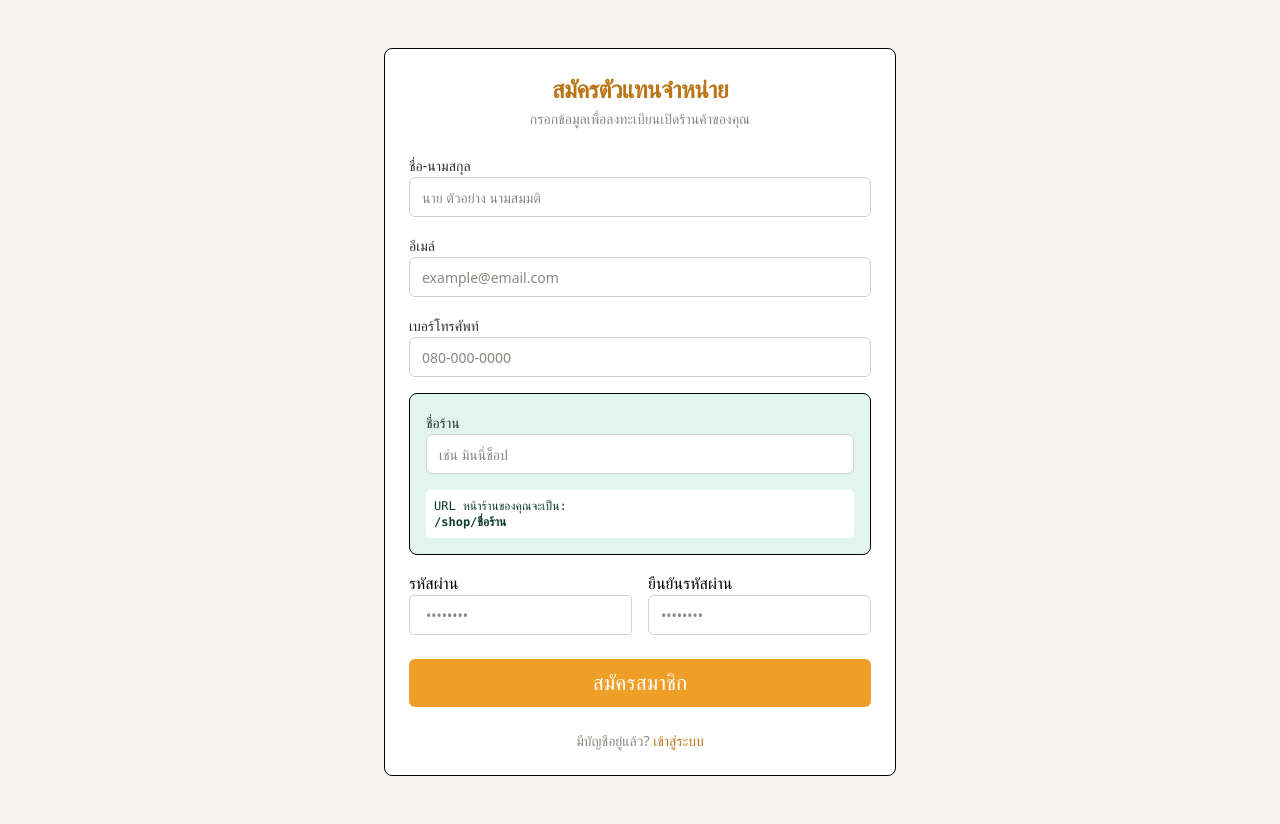
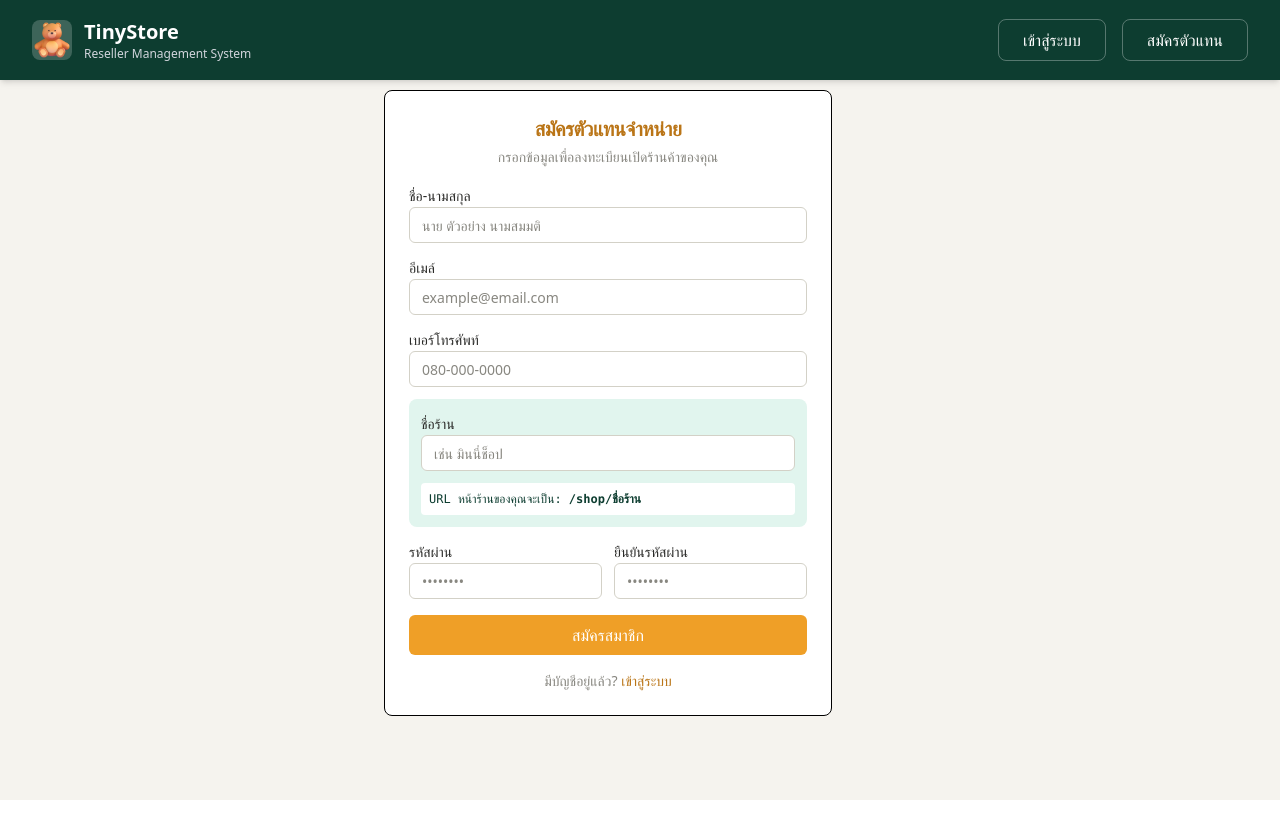
Before and after one commit to Dreamdevfull/Bootcamp, a Next.js app in the folder frontend/reseller_management_system/: page /register in a window 1280 px wide. After the commit the page ends 800 px from the top, so only its background shows below. Built offline with nearby package versions, Linux system fonts and the light colour scheme.

Commit message:
แก้ login,register build ไม่ได้

```diff
--- a/frontend/reseller_management_system/src/app/(Auth)/register/page.tsx
+++ b/frontend/reseller_management_system/src/app/(Auth)/register/page.tsx
@@ -1,9 +1,10 @@
-import Link from 'next/link';
-import React from 'react'
+'use client'
+import Header from '@/app/components/layout/header'
+import FromRegister from '@/app/components/ui/fromregister'
+import { Suspense } from "react";
 
 const RegisterPage = () => {
-    const classNamelabel = "text-sm font-medium text-[#2C2C2A]"
-    const classNameinput = "flex h-10 w-full rounded-md border text-[#888780] bg-[#FFFFFF] px-3 py-2 text-sm placeholder:text-[#888780] focus:outline-none focus:ring-2 disabled:cursor-not-allowed disabled:opacity-50 border-[#D3D1C7] focus:ring-[#9FE1CB]"
+
     const success = false
   if (success) {
     return (
@@ -50,58 +51,16 @@ const RegisterPage = () => {
   }
 
   return (
-    <div className="flex min-h-screen items-center justify-center bg-[#F5F3EE] p-4 py-12">
-      <div className="w-full max-w-lg">
-        <form action="" className="w-full max-w-lg space-y-6 border border-[] bg-[#FFFFFF] rounded-lg p-6">
-          <div className="space-y-1 text-center">
-          <div className="text-2xl font-bold tracking-tight text-[#BA7517]">
-            สมัครตัวแทนจำหน่าย
-          </div>
-          <p className="text-sm text-[#888780]">
-            กรอกข้อมูลเพื่อลงทะเบียนเปิดร้านค้าของคุณ
-          </p>
-        </div>
-          <div className="space-y-4">
-            <label htmlFor="fullName" className={classNamelabel}>ชื่อ-นามสกุล</label>
-            <input className={classNameinput} id="fullName" placeholder="นาย ตัวอย่าง นามสมมติ" required/>
-            <label htmlFor="email" className={classNamelabel}>อีเมล์</label>
-            <input className={classNameinput} id="email" type="email" placeholder="example@email.com" required />
-            <label htmlFor="phone" className={classNamelabel}>เบอร์โทรศัพท์</label>
-            <input className={classNameinput} id="phone" type="tel" placeholder="080-000-0000" required/>
-            <div className="p-4 bg-[#e1f5ee] rounded-lg border border-[] space-y-4">
-              <label htmlFor="shopName" className={classNamelabel}>ชื่อร้าน</label>
-              <input className={classNameinput} id="shopName" placeholder="เช่น มินนี่ช็อป" required/>
-              <p className="text-xs text-[#0d3d30] font-mono bg-white p-2 rounded">
-                URL หน้าร้านของคุณจะเป็น: <br />
-                <strong>/shop/ชื่อร้าน</strong>
-              </p>
-            </div>
-            <div className="flex gap-4">
-              <div className="flex-1">
-                <label htmlFor="password">รหัสผ่าน</label>
-                <input id="password" type="password" placeholder="••••••••" required className="w-full border rounded px-4 py-2 h-10 text-sm placeholder:text-[#888780] focus:outline-none focus:ring-2 disabled:cursor-not-allowed disabled:opacity-50 border-[#D3D1C7] focus:ring-[#9FE1CB]" />
-
-              </div>
-
-              <div className="flex-1">
-                <label htmlFor="confirmPassword">ยืนยันรหัสผ่าน</label>
-                <input id="confirmPassword" type="password" placeholder="••••••••" required className={classNameinput} />
-              </div>
-
-            </div>
-          </div>
-          <button type="submit" className="w-full bg-[#EF9F27] text-[#FFFFFF] hover:bg-[#BA7517] focus:outline-none focus:ring-2 focus:ring-[#BA7517] cursor-pointer rounded-md px-4 py-2 text-[21px]">
-            สมัครสมาชิก
-          </button>
-          <p className="text-center text-sm text-[#888780]">
-            มีบัญชีอยู่แล้ว?{" "}
-            <Link href="/reseller/login" className="text-[#BA7517] hover:underline">
-              เข้าสู่ระบบ
-            </Link>
-          </p>
-        </form>
+    <>
+    <div className="min-h-screen bg-[#F5F3EE]">
+      <Header/>
+      <div className="flex w-full max-w-lg mx-auto mt-2.5">
+        <Suspense fallback={<div>Loading...</div>}>
+          <FromRegister />
+        </Suspense>
       </div>
     </div>
+    </>
   )
 }
 
--- a/frontend/reseller_management_system/src/app/components/layout/header.tsx
+++ b/frontend/reseller_management_system/src/app/components/layout/header.tsx
@@ -1,9 +1,9 @@
 import React from 'react'
 import Image from "next/image";
-
+import Link from 'next/link';
 const Header = () => {
   return (
-    <nav className="w-full h-20 bg-[#0d3d30] text-white flex items-center justify-between px-8 shadow-md">
+    <nav className="sticky top-0 z-50 w-full h-20 bg-[#0d3d30] text-white flex items-center justify-between px-8 shadow-md">
       <div className="flex items-center gap-3">
         <div className="w-10 h-10 bg-white/20 rounded-lg">
         <Image
@@ -20,8 +20,9 @@ const Header = () => {
       </div>
 
       <div className="flex gap-4">
-        <button className="border border-white/30 px-6 py-2 rounded-lg hover:bg-white/10 transition cursor-pointer">เข้าสู่ระบบ</button>
-        <button className="border border-white/30 px-6 py-2 rounded-lg hover:bg-white/10 transition cursor-pointer">สมัครตัวแทน</button>
+
+          <Link href="/login"><button className="border border-white/30 px-6 py-2 rounded-lg hover:bg-white/10 transition cursor-pointer">เข้าสู่ระบบ</button></Link>
+          <Link href="/register"><button className="border border-white/30 px-6 py-2 rounded-lg hover:bg-white/10 transition cursor-pointer">สมัครตัวแทน</button></Link>
       </div>
     </nav>
   )
--- /dev/null
+++ b/frontend/reseller_management_system/src/app/components/ui/fromregister.tsx
@@ -0,0 +1,69 @@
+import React from 'react'
+import Link from 'next/link'
+
+const FromRegister = () => {
+  const classNamelabel = "text-sm font-medium text-[#2C2C2A]"
+  const classNameinput = "flex h-9 w-full rounded-md border text-[#888780] bg-[#FFFFFF] px-3 py-2 text-sm placeholder:text-[#888780] focus:outline-none focus:ring-2 disabled:cursor-not-allowed disabled:opacity-50 border-[#D3D1C7] focus:ring-[#9FE1CB]"
+
+  return (
+    <form className="w-full max-w-md space-y-4 border bg-[#FFFFFF] rounded-lg p-6">
+      <div className="space-y-1 text-center">
+        <div className="text-xl font-bold tracking-tight text-[#BA7517]">
+          สมัครตัวแทนจำหน่าย
+        </div>
+        <p className="text-sm text-[#888780]">
+          กรอกข้อมูลเพื่อลงทะเบียนเปิดร้านค้าของคุณ
+        </p>
+      </div>
+
+      <div className="space-y-3">
+        <div>
+          <label htmlFor="fullName" className={classNamelabel}>ชื่อ-นามสกุล</label>
+          <input className={classNameinput} id="fullName" placeholder="นาย ตัวอย่าง นามสมมติ" required />
+        </div>
+        <div>
+          <label htmlFor="email" className={classNamelabel}>อีเมล์</label>
+          <input className={classNameinput} id="email" type="email" placeholder="example@email.com" required />
+        </div>
+        <div>
+          <label htmlFor="phone" className={classNamelabel}>เบอร์โทรศัพท์</label>
+          <input className={classNameinput} id="phone" type="tel" placeholder="080-000-0000" required />
+        </div>
+
+        <div className="p-3 bg-[#e1f5ee] rounded-lg space-y-3">
+          <div>
+            <label htmlFor="shopName" className={classNamelabel}>ชื่อร้าน</label>
+            <input className={classNameinput} id="shopName" placeholder="เช่น มินนี่ช็อป" required />
+          </div>
+          <p className="text-xs text-[#0d3d30] font-mono bg-white p-2 rounded">
+            URL หน้าร้านของคุณจะเป็น: <strong>/shop/ชื่อร้าน</strong>
+          </p>
+        </div>
+
+        <div className="flex gap-3">
+          <div className="flex-1">
+            <label htmlFor="password" className={classNamelabel}>รหัสผ่าน</label>
+            <input id="password" type="password" placeholder="••••••••" required className={classNameinput} />
+          </div>
+          <div className="flex-1">
+            <label htmlFor="confirmPassword" className={classNamelabel}>ยืนยันรหัสผ่าน</label>
+            <input id="confirmPassword" type="password" placeholder="••••••••" required className={classNameinput} />
+          </div>
+        </div>
+      </div>
+
+      <button type="submit" className="w-full bg-[#EF9F27] text-white hover:bg-[#BA7517] focus:outline-none focus:ring-2 focus:ring-[#BA7517] cursor-pointer rounded-md px-4 py-2 text-base">
+        สมัครสมาชิก
+      </button>
+
+      <p className="text-center text-sm text-[#888780]">
+        มีบัญชีอยู่แล้ว?{" "}
+        <Link href="/reseller/login" className="text-[#BA7517] hover:underline">
+          เข้าสู่ระบบ
+        </Link>
+      </p>
+    </form>
+  )
+}
+
+export default FromRegister
```
